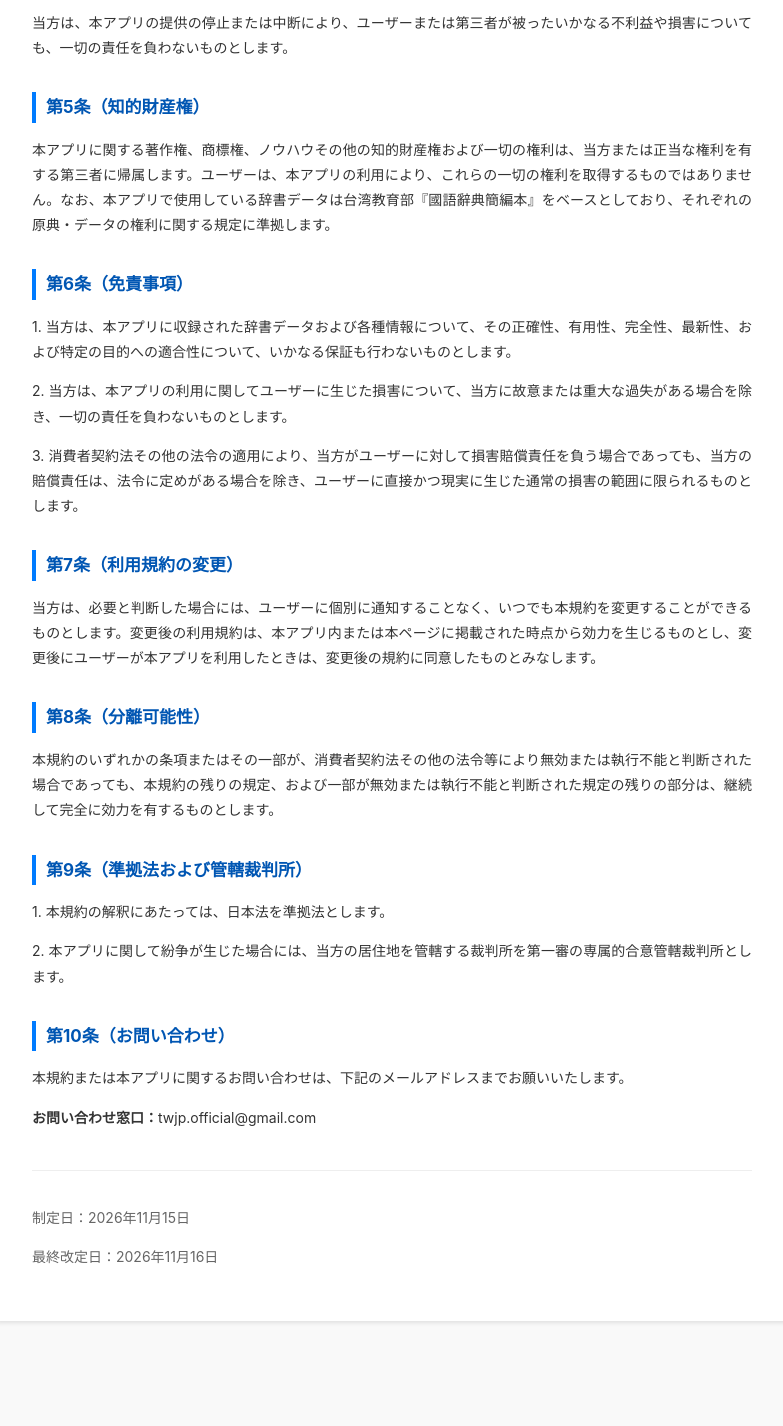
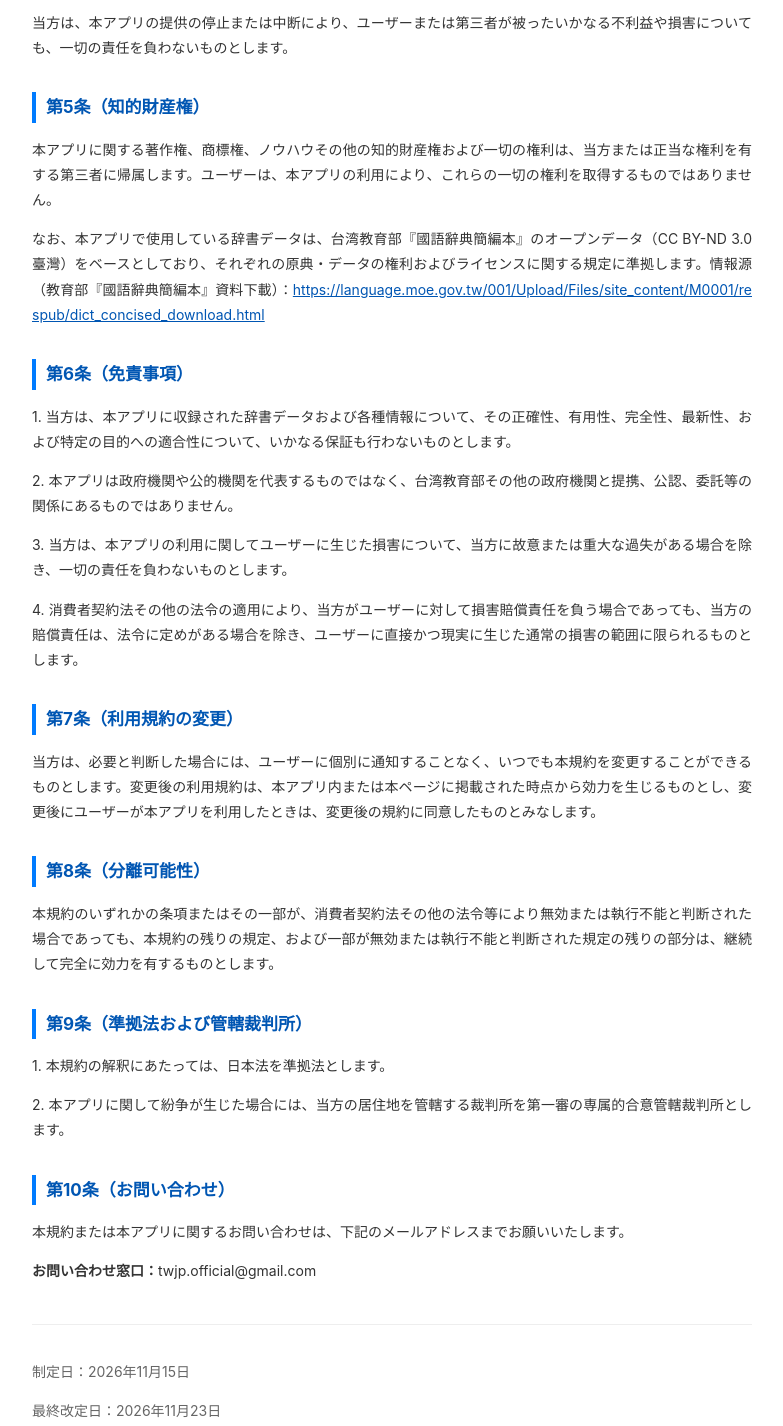
Before and after one commit to twjp-official/twjp-official.github.io, a plain HTML site: page terms/index.html in a window 1280 px wide. Shown: the part 1420-2846 px from the top of the page, without its empty margins (248-1031 px from the left). Before the commit the page ends 2761 px from the top, so only its background shows below. Drawn offline with Linux system fonts and the light colour scheme.

Commit message:
Update index.html

```diff
--- a/terms/index.html
+++ b/terms/index.html
@@ -39,6 +39,10 @@
             font-size: 14px;
             margin-bottom: 12px;
             text-align: justify;
+        }
+        a {
+            color: #0056b3;
+            word-break: break-all;
         }
         .item-list {
             margin-bottom: 16px;
@@ -97,12 +101,14 @@
         <p>当方は、本アプリの提供の停止または中断により、ユーザーまたは第三者が被ったいかなる不利益や損害についても、一切の責任を負わないものとします。</p>
 
         <h2>第5条（知的財産権）</h2>
-        <p>本アプリに関する著作権、商標権、ノウハウその他の知的財産権および一切の権利は、当方または正当な権利を有する第三者に帰属します。ユーザーは、本アプリの利用により、これらの一切の権利を取得するものではありません。なお、本アプリで使用している辞書データは台湾教育部『國語辭典簡編本』をベースとしており、それぞれの原典・データの権利に関する規定に準拠します。</p>
+        <p>本アプリに関する著作権、商標権、ノウハウその他の知的財産権および一切の権利は、当方または正当な権利を有する第三者に帰属します。ユーザーは、本アプリの利用により、これらの一切の権利を取得するものではありません。</p>
+        <p>なお、本アプリで使用している辞書データは、台湾教育部『國語辭典簡編本』のオープンデータ（CC BY-ND 3.0 臺灣）をベースとしており、それぞれの原典・データの権利およびライセンスに関する規定に準拠します。情報源（教育部『國語辭典簡編本』資料下載）：<a href="https://language.moe.gov.tw/001/Upload/Files/site_content/M0001/respub/dict_concised_download.html" target="_blank" rel="noopener noreferrer">https://language.moe.gov.tw/001/Upload/Files/site_content/M0001/respub/dict_concised_download.html</a></p>
 
         <h2>第6条（免責事項）</h2>
         <p>1. 当方は、本アプリに収録された辞書データおよび各種情報について、その正確性、有用性、完全性、最新性、および特定の目的への適合性について、いかなる保証も行わないものとします。</p>
-        <p>2. 当方は、本アプリの利用に関してユーザーに生じた損害について、当方に故意または重大な過失がある場合を除き、一切の責任を負わないものとします。</p>
-        <p>3. 消費者契約法その他の法令の適用により、当方がユーザーに対して損害賠償責任を負う場合であっても、当方の賠償責任は、法令に定めがある場合を除き、ユーザーに直接かつ現実に生じた通常の損害の範囲に限られるものとします。</p>
+        <p>2. 本アプリは政府機関や公的機関を代表するものではなく、台湾教育部その他の政府機関と提携、公認、委託等の関係にあるものではありません。</p>
+        <p>3. 当方は、本アプリの利用に関してユーザーに生じた損害について、当方に故意または重大な過失がある場合を除き、一切の責任を負わないものとします。</p>
+        <p>4. 消費者契約法その他の法令の適用により、当方がユーザーに対して損害賠償責任を負う場合であっても、当方の賠償責任は、法令に定めがある場合を除き、ユーザーに直接かつ現実に生じた通常の損害の範囲に限られるものとします。</p>
 
         <h2>第7条（利用規約の変更）</h2>
         <p>当方は、必要と判断した場合には、ユーザーに個別に通知することなく、いつでも本規約を変更することができるものとします。変更後の利用規約は、本アプリ内または本ページに掲載された時点から効力を生じるものとし、変更後にユーザーが本アプリを利用したときは、変更後の規約に同意したものとみなします。</p>
@@ -120,7 +126,7 @@
 
         <div class="footer">
             <p>制定日：2026年11月15日</p>
-            <p>最終改定日：2026年11月16日</p>
+            <p>最終改定日：2026年11月23日</p>
         </div>
     </div>
 </body>
```
